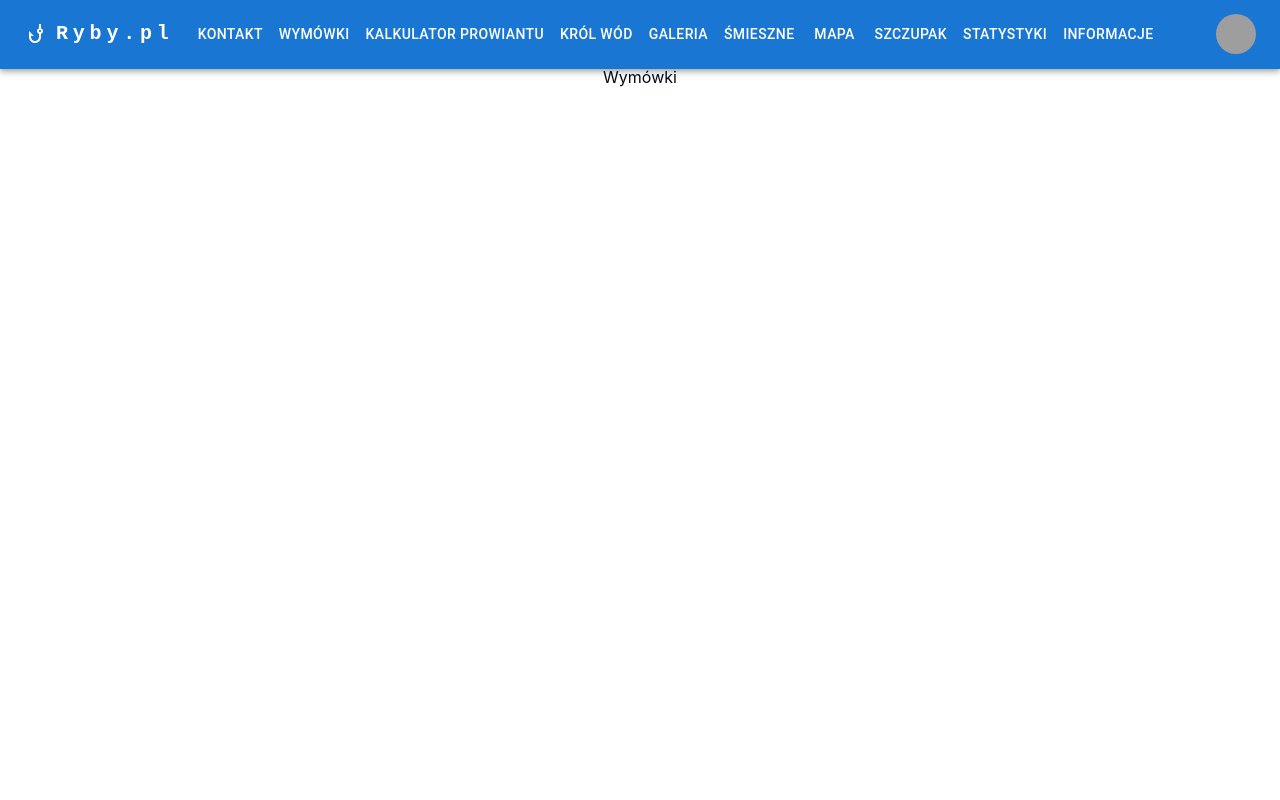
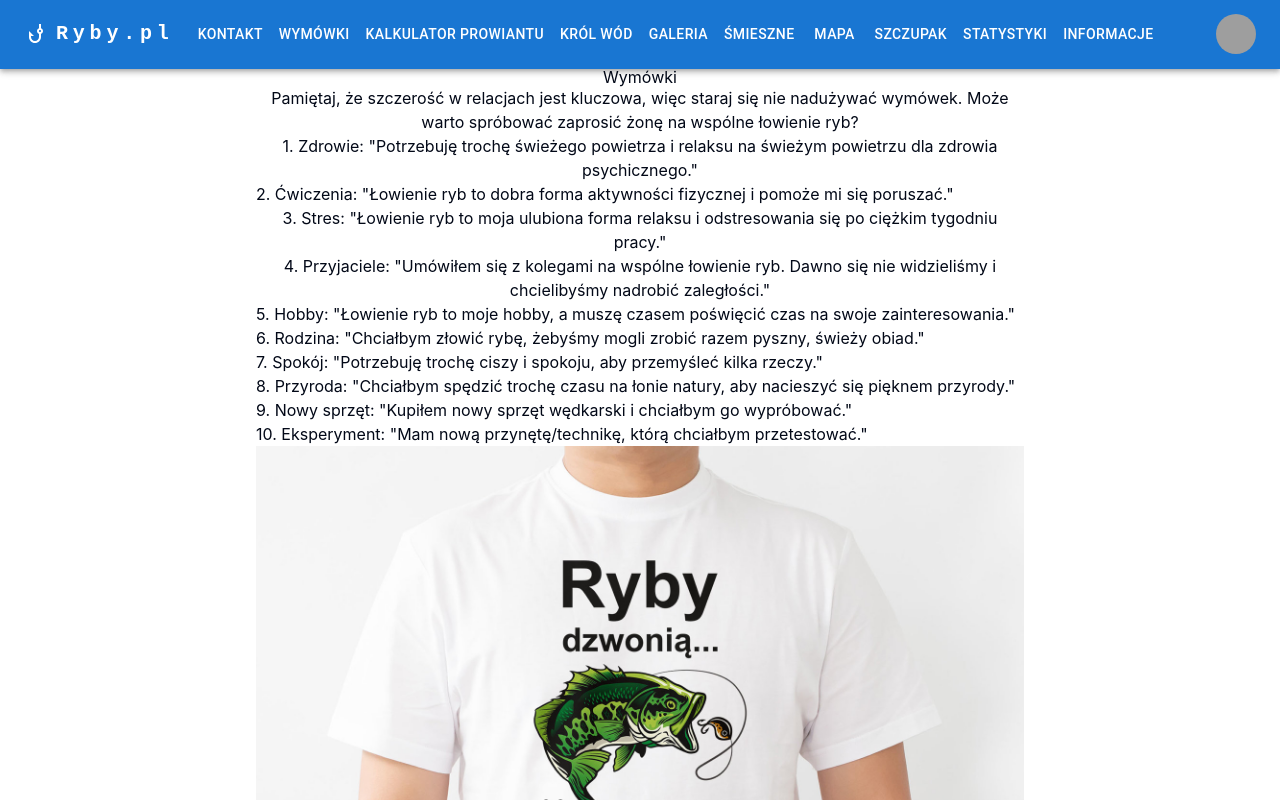
Before and after one commit to Git-bambi/Git-bambi.github.io, a React (Vite) app: page /excuses in a window 1280 px wide. Shown: the top 800 px of the page. Built offline with nearby package versions, Linux system fonts and the light colour scheme; grey boxes are pictures that could not be loaded.

Commit message:
finish excuses

```diff
--- a/src/components/Excuses/Excuses.tsx
+++ b/src/components/Excuses/Excuses.tsx
@@ -4,6 +4,32 @@ const Excuses = () => {
       <h1>
         Wymówki
       </h1>
+      <article
+        style={{
+          margin: "0 20%"
+        }}
+      >
+        <header>
+          <h2>Pamiętaj, że szczerość w relacjach jest kluczowa, więc staraj się nie nadużywać wymówek. Może warto spróbować zaprosić żonę na wspólne łowienie ryb?  </h2>
+        </header>
+        <ol style={{
+          display: "flex",
+          flexDirection: "column",
+          alignItems: "flex-start",
+        }}>
+          <li>1. Zdrowie: "Potrzebuję trochę świeżego powietrza i relaksu na świeżym powietrzu dla zdrowia psychicznego."</li>
+          <li>2. Ćwiczenia: "Łowienie ryb to dobra forma aktywności fizycznej i pomoże mi się poruszać."</li>
+          <li>3. Stres: "Łowienie ryb to moja ulubiona forma relaksu i odstresowania się po ciężkim tygodniu pracy."</li>
+          <li>4. Przyjaciele: "Umówiłem się z kolegami na wspólne łowienie ryb. Dawno się nie widzieliśmy i chcielibyśmy nadrobić zaległości."</li>
+          <li>5. Hobby: "Łowienie ryb to moje hobby, a muszę czasem poświęcić czas na swoje zainteresowania."</li>
+          <li>6. Rodzina: "Chciałbym złowić rybę, żebyśmy mogli zrobić razem pyszny, świeży obiad."</li>
+          <li>7. Spokój: "Potrzebuję trochę ciszy i spokoju, aby przemyśleć kilka rzeczy."</li>
+          <li>8. Przyroda: "Chciałbym spędzić trochę czasu na łonie natury, aby nacieszyć się pięknem przyrody."</li>
+          <li>9. Nowy sprzęt: "Kupiłem nowy sprzęt wędkarski i chciałbym go wypróbować."</li>
+          <li>10. Eksperyment: "Mam nową przynętę/technikę, którą chciałbym przetestować."</li>
+        </ol>
+        <img src="src/assets/rybydzwonia.jpg" alt="Wymowna koszulka - obrazek" />
+      </article>
     </div>
   )
 }
```
Also changed, not shown: src/assets/rybydzwonia.jpg (added).
